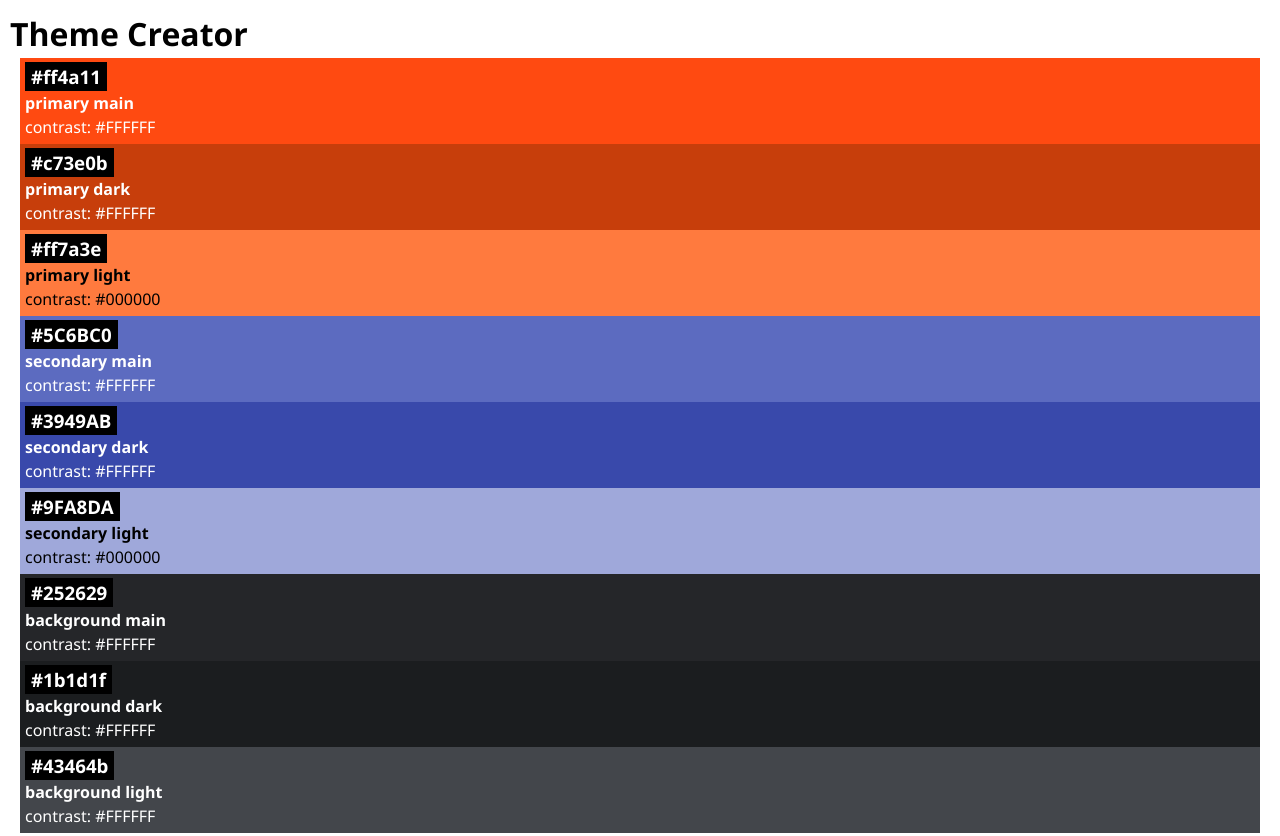
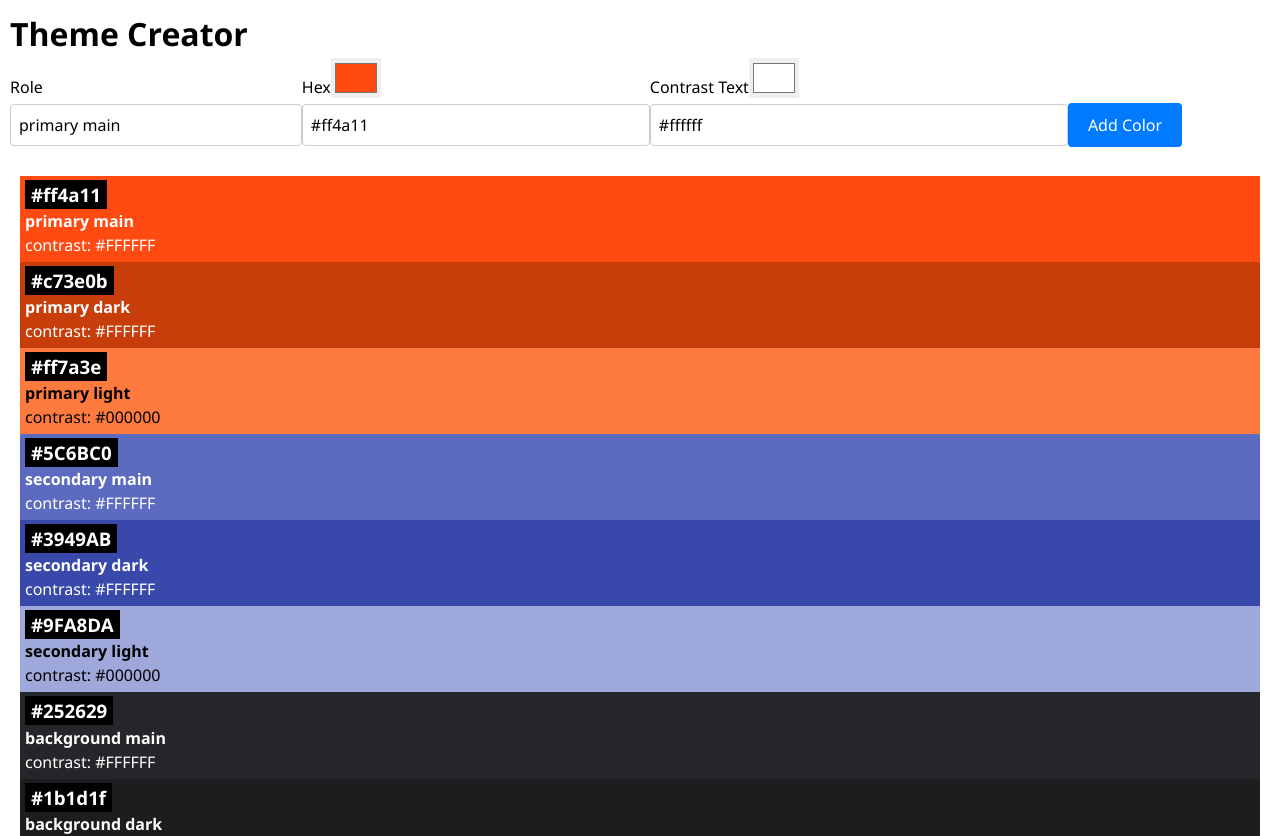
Before and after one commit to W-Schkulov/Color-Theme-Creator-App, a React (Vite) app: page / in a window 1280 px wide. Shown: the top 836 px of the page. Built offline with nearby package versions, Linux system fonts and the light colour scheme.

Commit message:
in progress

```diff
--- a/src/App.css
+++ b/src/App.css
@@ -2,3 +2,33 @@ body {
   font-family: "Segoe UI", "Helvetica Neue", Arial, sans-serif;
   padding: 10px;
 }
+.color_form {
+  margin-bottom: 20px;
+}
+.color_form div {
+  display: inline-block;
+  margin-bottom: 10px;
+}
+.color_form input[type="text"] {
+  width: 100%;
+  padding: 8px;
+  margin-top: 5px;
+  margin-right: 10px;
+  border-radius: 4px;
+  border: 1px solid #ccc;
+}
+
+.color_form input[type="color"] {
+  height: 40px;
+  width: 50px;
+  margin-right: 10px;
+  border: none;
+}
+.color_form button {
+  padding: 10px 20px;
+  background-color: #007bff;
+  color: white;
+  border: none;
+  border-radius: 4px;
+  cursor: pointer;
+}
--- a/src/App.jsx
+++ b/src/App.jsx
@@ -1,12 +1,18 @@
 import { initialColors } from "./lib/colors";
 import Color from "./Components/Color/Color";
 import "./App.css";
+import ColorForm from "./Components/ColorForm";
+import { useState } from "react";
 
 function App() {
+  const [colors, setColors] = useState(initialColors);
+  const handleAddColor = (color) => {
+    setColors([...colors, color]);
+  };
   return (
     <>
       <h1>Theme Creator</h1>
-
+      <ColorForm onAddColor={handleAddColor} />
       <div className="color-container">
         {initialColors.map((color) => {
           return <Color key={color.id} color={color} />;
--- /dev/null
+++ b/src/Components/ColorForm.jsx
@@ -0,0 +1,37 @@
+import { useState } from "react";
+import React from "react";
+import { nanoid } from "nanoid";
+import ColorInput from "./ColorInput";
+
+const ColorForm = ({ onAddColor }) => {
+  const [role, setRole] = useState("primary main");
+  const [hex, setHex] = useState("#ff4a11");
+  const [contrastText, setContrastText] = useState("#ffffff");
+
+  const handleSubmit = (e) => {
+    e.preventDefault();
+    onAddColor({ id: nanoid(), role, hex, contrastText });
+  };
+  return (
+    <form onSubmit={handleSubmit} className="color_form">
+      <div>
+        <label>Role</label>
+        <input
+          type="text"
+          value={role}
+          onChange={(e) => setRole(e.target.value)}
+          required
+        />
+      </div>
+      <ColorInput label="Hex" value={hex} onChange={setHex} />
+      <ColorInput
+        label="Contrast Text"
+        value={contrastText}
+        onChange={setContrastText}
+      />
+      <button type="submit">Add Color</button>
+    </form>
+  );
+};
+
+export default ColorForm;
--- /dev/null
+++ b/src/Components/ColorInput.jsx
@@ -0,0 +1,20 @@
+import React from "react";
+
+const ColorInput = ({ label, value, onChange }) => {
+  return (
+    <div className="color-input">
+      <label>{label}</label>
+      <input
+        type="color"
+        value={value}
+        onChange={(e) => onChange(e.target.value)}
+      />
+      <input
+        type="text"
+        value={value}
+        onChange={(e) => onChange(e.target.value)}
+      ></input>
+    </div>
+  );
+};
+export default ColorInput;
```
